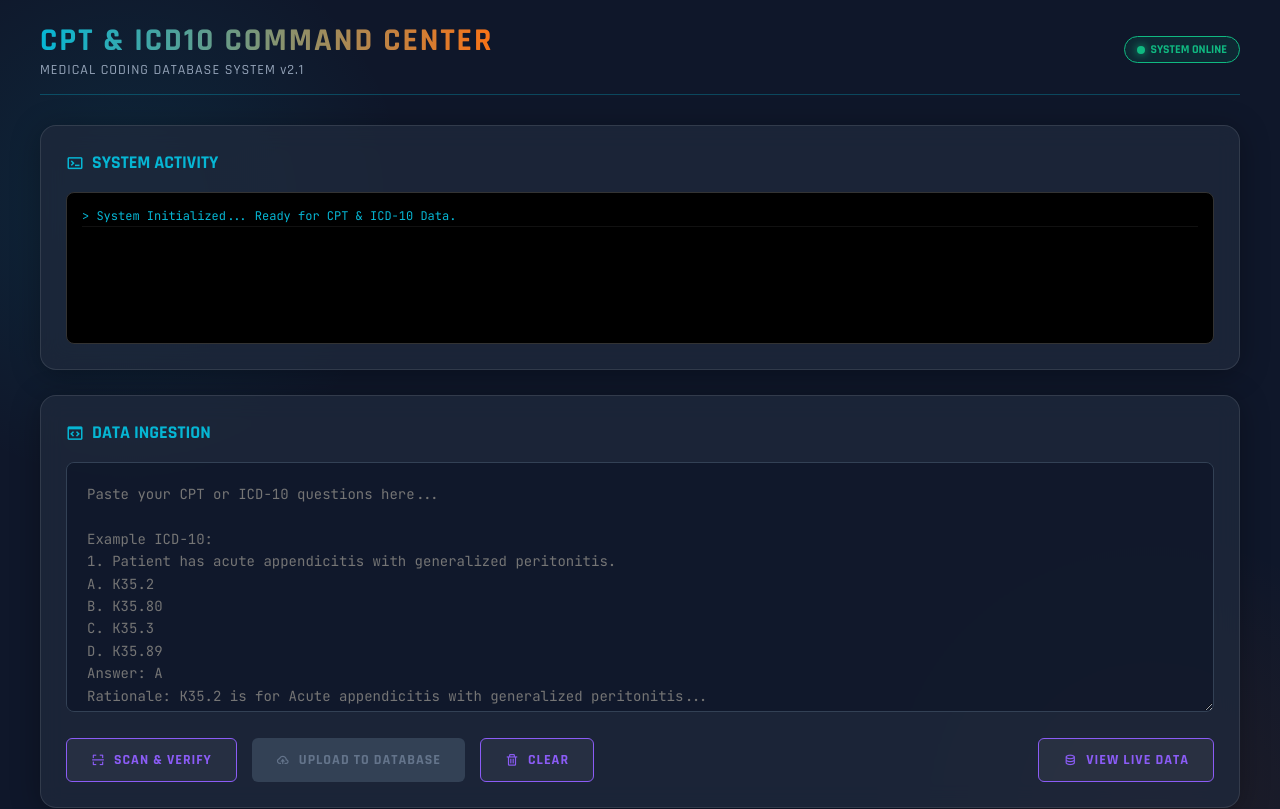
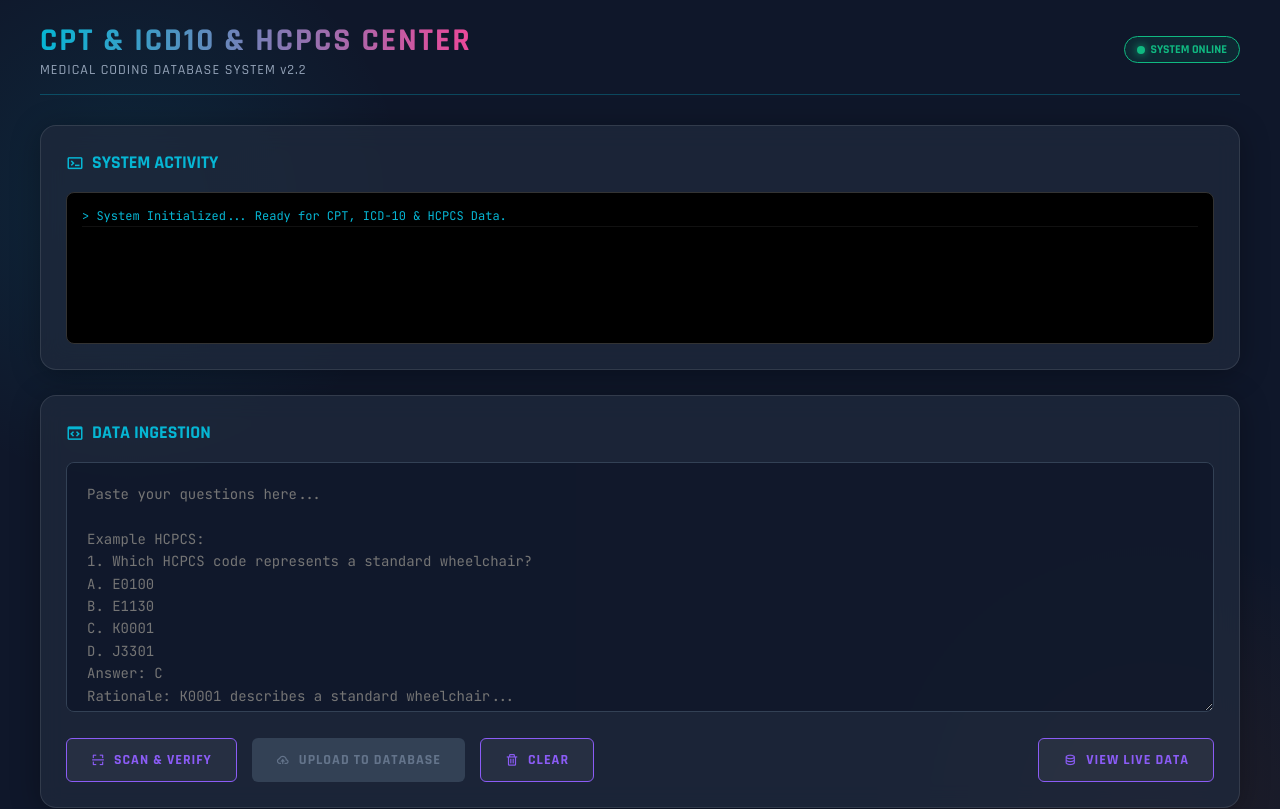
Before and after one commit to coderx-hash/cptuploader, a plain HTML site: page index.html in a window 1280 px wide. Shown: the top 809 px of the page. Drawn offline with nearby package versions, Linux system fonts and the light colour scheme.

Commit message:
Update index.html

```diff
--- a/index.html
+++ b/index.html
@@ -3,7 +3,7 @@
 <head>
     <meta charset="UTF-8">
     <meta name="viewport" content="width=device-width, initial-scale=1.0">
-    <title>CPT & ICD10 COMMAND CENTER</title>
+    <title>CPT, ICD10 & HCPCS COMMAND CENTER</title>
     <link href="https://unpkg.com/boxicons@2.1.4/css/boxicons.min.css" rel="stylesheet">
     <link href="https://fonts.googleapis.com/css2?family=JetBrains+Mono:wght@400;700&family=Rajdhani:wght@500;700&display=swap" rel="stylesheet">
     <style>
@@ -16,6 +16,7 @@
             --red: #ef4444;
             --yellow: #f59e0b;
             --orange: #f97316;
+            --pink: #ec4899; /* New for HCPCS */
             --text-main: #e2e8f0;
             --text-muted: #94a3b8;
         }
@@ -53,7 +54,7 @@
         h1 {
             font-size: 32px;
             margin: 0;
-            background: linear-gradient(to right, var(--cyan), var(--orange));
+            background: linear-gradient(to right, var(--cyan), var(--pink));
             -webkit-background-clip: text;
             -webkit-text-fill-color: transparent;
             text-transform: uppercase;
@@ -170,8 +171,9 @@
         .cat-path { border-color: #a855f7; color: #a855f7; background: rgba(168, 85, 247, 0.1); }
         .cat-med { border-color: #06b6d4; color: #06b6d4; background: rgba(6, 182, 212, 0.1); }
 
-        /* ICD-10 Category */
+        /* ICD-10 & HCPCS */
         .cat-icd { border-color: var(--orange); color: var(--orange); background: rgba(249, 115, 22, 0.1); }
+        .cat-hcpcs { border-color: var(--pink); color: var(--pink); background: rgba(236, 72, 153, 0.1); }
         .cat-unk { border-color: #333; color: #666; background: rgba(0,0,0,0.2); }
 
         .preview-card {
@@ -200,8 +202,8 @@
 
     <div class="header">
         <div>
-            <h1>CPT & ICD10 COMMAND CENTER</h1>
-            <div style="color: var(--text-muted); font-size: 14px; letter-spacing: 1px;">MEDICAL CODING DATABASE SYSTEM v2.1</div>
+            <h1>CPT & ICD10 & HCPCS CENTER</h1>
+            <div style="color: var(--text-muted); font-size: 14px; letter-spacing: 1px;">MEDICAL CODING DATABASE SYSTEM v2.2</div>
         </div>
         <div class="status-pill">
             <div class="status-dot"></div>
@@ -212,23 +214,23 @@
     <div class="panel">
         <h3><i class='bx bx-terminal'></i> System Activity</h3>
         <div class="log-container" id="sysLog">
-            <div class="log-entry log-info">> System Initialized... Ready for CPT & ICD-10 Data.</div>
+            <div class="log-entry log-info">> System Initialized... Ready for CPT, ICD-10 & HCPCS Data.</div>
         </div>
     </div>
 
     <div class="panel">
         <h3><i class='bx bx-code-block'></i> Data Ingestion</h3>
-        <textarea id="rawInput" placeholder="Paste your CPT or ICD-10 questions here...
+        <textarea id="rawInput" placeholder="Paste your questions here...
 
-Example ICD-10:
-1. Patient has acute appendicitis with generalized peritonitis.
-A. K35.2
-B. K35.80
-C. K35.3
-D. K35.89
-Answer: A
-Rationale: K35.2 is for Acute appendicitis with generalized peritonitis...
-Category: ICD10"></textarea>
+Example HCPCS:
+1. Which HCPCS code represents a standard wheelchair?
+A. E0100
+B. E1130
+C. K0001
+D. J3301
+Answer: C
+Rationale: K0001 describes a standard wheelchair...
+Category: HCPCS"></textarea>
 
         <div class="btn-group">
             <button class="btn-secondary" onclick="processInput()"><i class='bx bx-scan'></i> Scan & Verify</button>
@@ -260,13 +262,14 @@ Category: ICD10"></textarea>
         <h3><i class='bx bx-server'></i> Live Firestore Data</h3>
 
         <div style="display: flex; gap: 10px; margin-bottom: 20px; flex-wrap: wrap;">
-            <input type="text" id="searchInput" class="search-bar" placeholder="Search for question, code (e.g. 99203, I10)..." onkeyup="window.filterData()">
+            <input type="text" id="searchInput" class="search-bar" placeholder="Search for question, code (e.g. E0100, K35.2)..." onkeyup="window.filterData()">
 
             <select id="filterCategory" class="filter-select" onchange="window.filterData()">
                 <option value="ALL">SHOW ALL DATA</option>
                 <optgroup label="Main Categories">
                     <option value="CPT_ALL">CPT CODES (All Types)</option>
                     <option value="ICD10">ICD-10 CM (Diagnosis)</option>
+                    <option value="HCPCS">HCPCS Level II (Supplies)</option>
                 </optgroup>
                 <optgroup label="Specific CPT Sections">
                     <option value="CPT-E/M">Evaluation (E/M)</option>
@@ -322,7 +325,7 @@ Category: ICD10"></textarea>
         consoleEl.scrollTop = consoleEl.scrollHeight;
     }
 
-    // --- SMART CATEGORY DETECTION ---
+    // --- SMART CATEGORY DETECTION (UPDATED) ---
     function detectCategory(text) {
         const t = text.toUpperCase();
 
@@ -331,6 +334,7 @@ Category: ICD10"></textarea>
         if (explicit) {
             let cat = explicit[1].trim().toUpperCase();
             if(cat.includes("ICD")) return "ICD10";
+            if(cat.includes("HCPCS")) return "HCPCS"; // Explicit HCPCS
             if(cat.includes("E/M") || cat.includes("EVAL")) return "CPT-E/M";
             if(cat.includes("ANES")) return "CPT-ANESTHESIA";
             if(cat.includes("SURG")) return "CPT-SURGERY";
@@ -341,6 +345,20 @@ Category: ICD10"></textarea>
         }
 
         // 2. Intelligent Keyword Scanning
+
+        // CHECK FOR HCPCS Level II (Letter A-V + 4 Digits, usually NO DOT)
+        // Common Starts: E(DME), J(Drugs), G(Procedures), A(Ambulance/Supplies)
+        // We separate this from ICD10 which usually has dots.
+        if (t.match(/\b[A-V]\d{4}\b/) && !t.includes(".")) {
+             return "HCPCS";
+        }
+        if (t.match(/HCPCS|DME|AMBULANCE|ORTHOTIC|PROSTHETIC|DRUG|INJECTION|SUPPLY/)) {
+            // Context confirmation
+            if(t.match(/[A-V]\d{4}/)) return "HCPCS";
+        }
+
+        // CHECK FOR ICD-10 (Codes like A00.0, Z99, etc or keywords)
+        // Regex: Letter followed by 2 digits, optional dot
         if (t.match(/[A-Z]\d{2}(?:\.\d{1,4})?/) || t.match(/DIAGNOSIS|ICD-10|CM CODE|SEQUELA/)) {
             if(!t.match(/ANESTHESIA|SURGERY|RESECTION|INCISION/)) {
                 return "ICD10";
@@ -360,7 +378,7 @@ Category: ICD10"></textarea>
         return "UNCATEGORIZED";
     }
 
-    // --- PARSING (FIXED HERE) ---
+    // --- PARSING ---
     window.processInput = () => {
         const raw = document.getElementById('rawInput').value;
         if(!raw.trim()) { log("Input buffer is empty.", "error"); return; }
@@ -379,13 +397,10 @@ Category: ICD10"></textarea>
             lines.forEach(l => {
                 const clean = l.replace(/[\u200B-\u200D\uFEFF]/g, '');
 
-                // FIX: Use REPLACE instead of SPLIT to avoid cutting text at dots (.)
                 if(clean.match(/^(?:Ans|Answer|ANS)[:\.\-]/i)) {
-                    // Remove label, take first char
                     ansKey = clean.replace(/^(?:Ans|Answer|ANS)[:\.\-]\s*/i, "").trim().toUpperCase().charAt(0);
                 }
                 else if(clean.match(/^(?:Rat|Rationale)[:\.\-]/i)) {
-                    // FIX: Remove label, keep everything else (including dots in codes like K35.2)
                     rat = clean.replace(/^(?:Rat|Rationale)[:\.\-]\s*/i, "").trim();
                 }
                 else {
@@ -432,6 +447,7 @@ Category: ICD10"></textarea>
 
             let badgeClass = "cat-unk";
             if(item.category === "ICD10") badgeClass = "cat-icd";
+            if(item.category === "HCPCS") badgeClass = "cat-hcpcs"; // NEW
             if(item.category.includes("E/M")) badgeClass = "cat-em";
             if(item.category.includes("ANESTHESIA")) badgeClass = "cat-anes";
             if(item.category.includes("SURGERY")) badgeClass = "cat-surg";
@@ -448,7 +464,6 @@ Category: ICD10"></textarea>
                         Answer: <span style="color: var(--cyan)">${item.correct}</span>
                     </div>
                     ${item.rationale ? `<div style="font-size: 12px; color: #94a3b8; font-style:italic; margin-top:3px;">Rat: ${item.rationale.substring(0,80)}...</div>` : ''}
-
                     ${!item.valid ? `<div style="color: var(--red); font-size: 12px; margin-top:5px;">MISSING: ${item.missing.join(', ')}</div>` : ''}
                 </div>
                 <div style="text-align: right;">
@@ -523,7 +538,7 @@ Category: ICD10"></textarea>
         const area = document.getElementById('liveDataArea');
         const cont = document.getElementById('liveContent');
         area.style.display = 'block';
-        cont.innerHTML = `<div style="padding:20px; text-align:center; color: var(--cyan)"><i class='bx bx-loader-alt bx-spin'></i> Retrieving CPT & ICD10 data stream...</div>`;
+        cont.innerHTML = `<div style="padding:20px; text-align:center; color: var(--cyan)"><i class='bx bx-loader-alt bx-spin'></i> Retrieving CPT, ICD10 & HCPCS data stream...</div>`;
         log("Fetching live data...", "info");
 
         try {
@@ -566,10 +581,13 @@ Category: ICD10"></textarea>
                 matchesCategory = true;
             }
             else if (filter === "CPT_ALL") {
-                matchesCategory = item.category.includes("CPT") || (item.category !== "ICD10" && item.category !== "UNCATEGORIZED");
+                matchesCategory = item.category.includes("CPT") || (item.category !== "ICD10" && item.category !== "HCPCS" && item.category !== "UNCATEGORIZED");
             }
             else if (filter === "ICD10") {
                 matchesCategory = item.category === "ICD10";
+            }
+            else if (filter === "HCPCS") { // NEW FILTER
+                matchesCategory = item.category === "HCPCS";
             }
             else {
                 matchesCategory = item.category === filter;
@@ -592,6 +610,7 @@ Category: ICD10"></textarea>
             filtered.forEach(data => {
                 let badgeClass = "cat-unk";
                 if(data.category === "ICD10") badgeClass = "cat-icd";
+                else if(data.category === "HCPCS") badgeClass = "cat-hcpcs"; // NEW BADGE
                 else if(data.category.includes("E/M")) badgeClass = "cat-em";
                 else if(data.category.includes("ANESTHESIA")) badgeClass = "cat-anes";
                 else if(data.category.includes("SURGERY")) badgeClass = "cat-surg";
```
